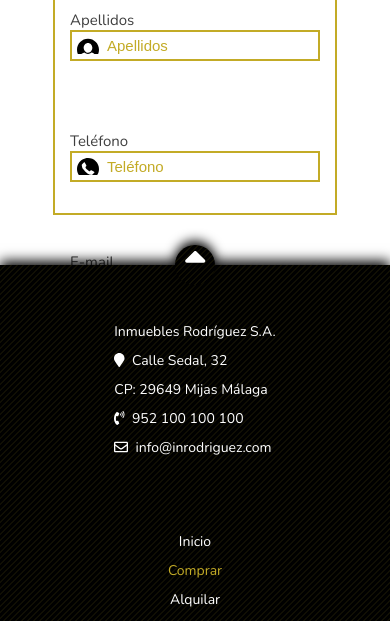
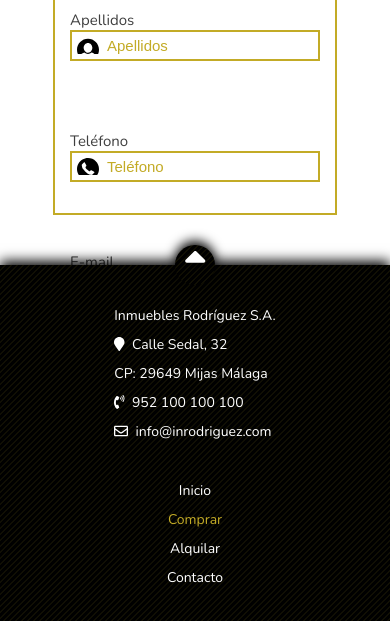
Before and after one commit to MetroGuts/MetroGuts.github.io, a plain HTML site: page detallescompra.html in a window 390 px wide. Shown: the part 3077-3698 px from the top of the page. Drawn offline with nearby package versions, Linux system fonts and the light colour scheme.

Commit message:
Medias Q footer

```diff
--- a/css/estilos.css
+++ b/css/estilos.css
@@ -33,7 +33,6 @@ h1, h2, h3 {
     50% {opacity: 1;}
     100% {opacity: 0;}
 }
-
 
 /* Cabecera-barra de navegación */
 
@@ -100,7 +99,6 @@ header {
     background-position: center;
 }
 
-
 .burger {
     font-size: 34px;
     display: none;
@@ -121,7 +119,6 @@ nav {
     z-index: 2;
 }
 
-
 nav ul {
     list-style: none;
     display: flex;
@@ -142,7 +139,6 @@ nav ul li a:hover {
 nav ul li a.activo {
     color: #c3ab26;
 }
-
 
 /* Hero */
 
@@ -1350,12 +1346,14 @@ hr {
     }
 
     .izdo {
-        margin-top: 20px;
-        flex-basis: 200px;
+        margin-top: 0px;
+        padding-bottom: 2px;
+        flex-basis: 190px;
     }
 
     .centro {
-        margin-top: 30px;
+        margin-top: 0;
+        padding-bottom: 2px;
         flex-basis: 150px;
     }
 
@@ -1436,6 +1434,10 @@ hr {
 
     .contenedor2 {
         margin-top: 20px;
+    }
+
+    .mapa {
+        margin-left: 0;
     }
 
 /* Detalles compra y alquiler*/
```
